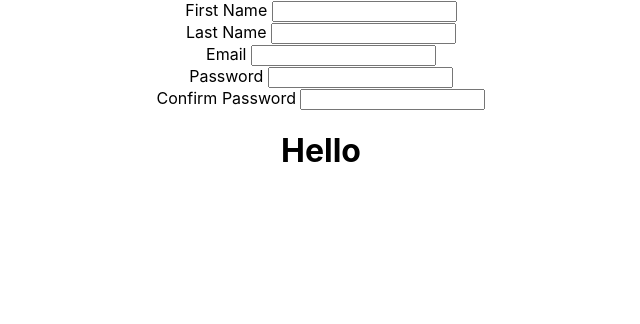
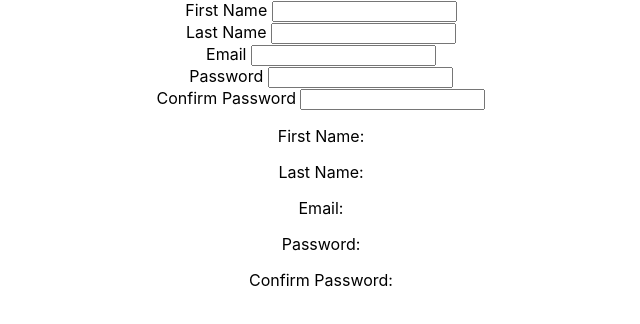
Before and after one commit to chrishorizon/hook_form, a React (Create React App) app: page / in a window 1280 px wide. Shown: the top 324 px of the page, without its empty margins (319-959 px from the left). Built offline with nearby package versions, Linux system fonts and the light colour scheme.

Commit message:
updated assign.

```diff
--- a/src/App.js
+++ b/src/App.js
@@ -4,6 +4,8 @@ import FormInfo from './components/FormInfo'
 import React, { useState } from 'react'
 
 function App() {
+
+  // Destructure state - Object
   const [ state, setState ] = useState({
     firstName: "",
     lastName: "",
@@ -12,10 +14,10 @@ function App() {
     confirmPass: ""
   })
 
-  return (
+  return ( //Input and setInputs were collectted into a dict. called props
     <div className="App">
-      <Form />
-      <FormInfo />
+      <Form inputs={state} setInputs={setState} />
+      <FormInfo data={state} />
     </div>
   );
 }
--- a/src/components/Form.jsx
+++ b/src/components/Form.jsx
@@ -1,20 +1,24 @@
 import React, { useState } from 'react'
 
 const Form = (props) => {
-    const [firstName, setFirstName] = useState("");
-    const [lastName, setLastName] = useState("");
-    const [email, setEmail] = useState("");
-    const [password, setPassword] = useState("");
-    const [confirmPass, setConfirmPass] = useState("");
+    // const [firstName, setFirstName] = useState("");
+    // const [lastName, setLastName] = useState("");
+    // const [email, setEmail] = useState("");
+    // const [password, setPassword] = useState("");
+    // const [confirmPass, setConfirmPass] = useState("");
 
-    const [ state, setState ] = useState({
-        firstName: "",
-        lastName: "",
-        email: "",
-        password: "",
-        confirmPass: ""
-      })
+    // Destructuring props dict. from Inputs and setInputs
+    const { inputs, setInputs } = props;
 
+    // ...inputs brings in entire collection of state (from app data) and spreads it out.
+    // [e.target.name] goes inside of e, find what was targeted and bring out attribute name
+    // [e.target.value] sets it to the target value, value gets captured when the client changes info.
+    const onChange = e => {
+        setInputs({
+            ...inputs,
+            [e.target.name]: e.target.value
+        })
+    };
 
     // const createUser = (e) => {
     //     e.preventDefault();
@@ -31,25 +35,24 @@ const Form = (props) => {
             <form>
                 <div>
                     <label>First Name </label>
-                    <input onChange={(e) => setFirstName(e.target.value)} type="text" name="firstName" value={firstName} id="" />
+                    <input onChange={onChange} type="text" name="firstName" />
                 </div>
                 <div>
                     <label>Last Name </label>
-                    <input onChange={(e) => setLastName(e.target.value)} type="text" name="lastName" vlaue={lastName} id="" />
+                    <input onChange={onChange} type="text" name="lastName" />
                 </div>
                 <div>
                     <label>Email </label>
-                    <input onChange={(e) => setEmail(e.target.value)} type="text" name="email" value={email} />
+                    <input onChange={onChange} type="email" name="email" />
                 </div>
                 <div>
                     <label>Password </label>
-                    <input onChange={(e) => setPassword(e.target.value)} type="password" name="password" value={password} />
+                    <input onChange={onChange} type="password" name="password" />
                 </div>
                 <div>
                     <label>Confirm Password </label>
-                    <input onChange={(e) => setConfirmPass(e.target.value)} type="password" name="confirmPass" value={confirmPass} />
+                    <input onChange={onChange} type="password" name="confirmPass" />
                 </div>
-
             </form>
         </div>
     )
--- a/src/components/FormInfo.jsx
+++ b/src/components/FormInfo.jsx
@@ -1,9 +1,16 @@
 import React from 'react'
 
-const FormInfo = () => {
+const FormInfo = (props) => {
+
+    const { firstName, lastName, email, password, confirmPass } = props.data
+
     return (
         <div>
-            <h1>Hello</h1>
+            <p>First Name: {firstName} </p>
+            <p>Last Name: {lastName} </p>
+            <p>Email: {email} </p>
+            <p>Password: {password} </p>
+            <p>Confirm Password: {confirmPass} </p>
         </div>
     )
 }
```
